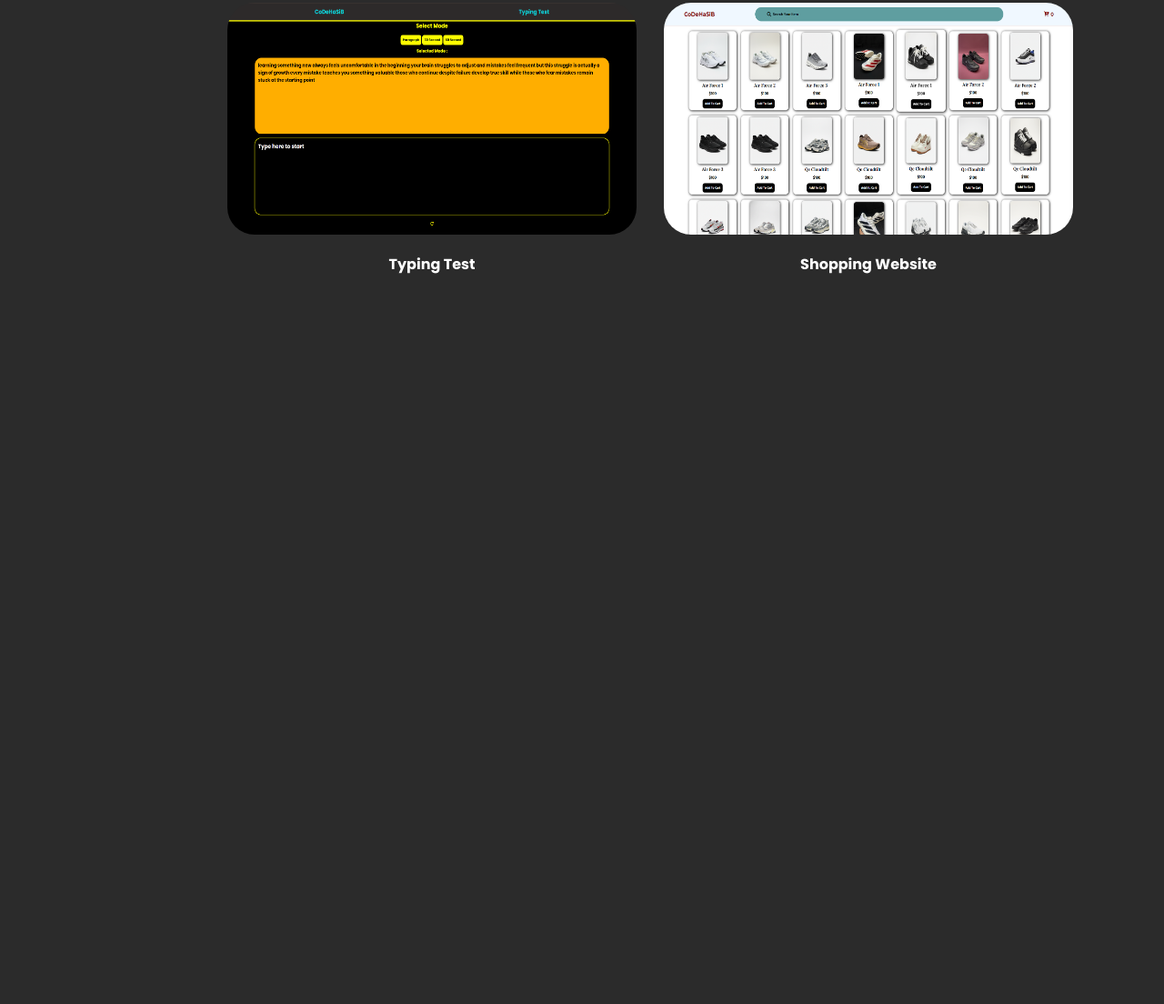
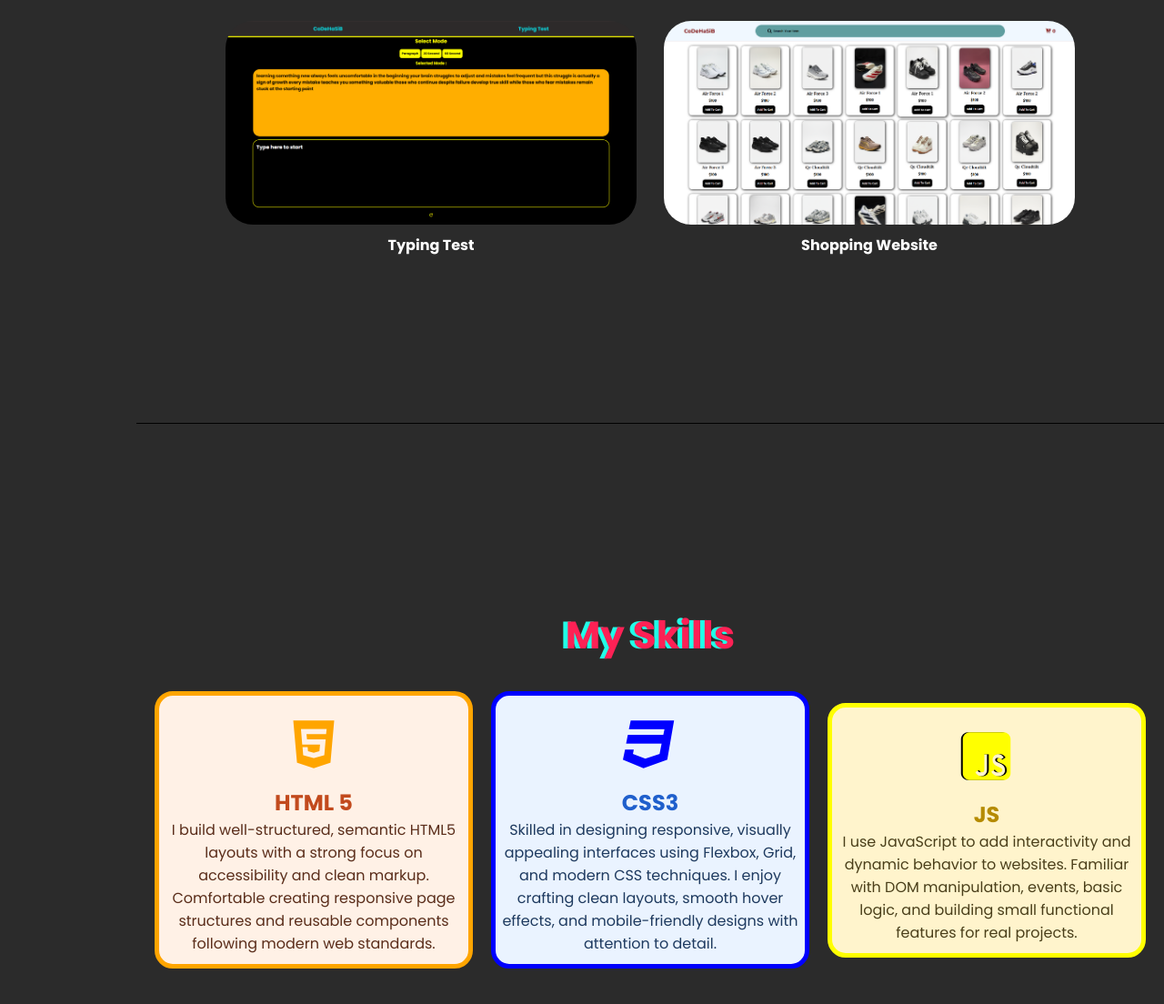
Before and after one commit to codeHasib/simple-portfolio, a plain HTML site: page index.html in a window 1280 px wide. Shown: the part 1134-2238 px from the top of the page at 91% size. Before the commit the page ends 1600 px from the top, so only its background shows below. Drawn offline with Linux system fonts and the light colour scheme.

Commit message:
git hub linked with icon responsive design is also done for mobile

```diff
--- a/index.html
+++ b/index.html
@@ -42,12 +42,13 @@
         </ul>
       </nav>
       <div class="social-icons">
-        <i class="linkdin fa-brands fa-linkedin-in"></i>
-        <i class="github fa-brands fa-github"></i>
-        <i class="youtube fa-brands fa-youtube"></i>
+        <a href="#"><i class="linkdin fa-brands fa-linkedin-in"></i></a>
+        <a href="https://github.com/codeHasib" target="_blank"><i class="github fa-brands fa-github"></i></a>
+        <a href="#"><i class="youtube fa-brands fa-youtube"></i></a>
       </div>
     </header>
     <main class="content">
+      <!-- Home Section -->
       <section id="home-section">
         <!-- Hero Section -->
         <section class="hero-section">
@@ -108,6 +109,7 @@
           </div>
         </div>
       </section>
+
       <!-- Work Section -->
       <section id="work-section">
         <div class="work-intro">
@@ -158,6 +160,48 @@
           </div>
         </div>
       </section>
+
+      <!-- Skills Section -->
+      <section id="skills-section">
+        <h2 class="skill-heading">My Skills</h2>
+        <div class="skill-info">
+          <div class="skill-cards html">
+            <div class="skill-cards-icon html">
+              <i class="fa-brands fa-html5"></i>
+            </div>
+            <h3 class="skill-card-title html">HTML 5</h3>
+            <p class="skill-card-des html">
+              I build well-structured, semantic HTML5 layouts with a strong
+              focus on accessibility and clean markup. Comfortable creating
+              responsive page structures and reusable components following
+              modern web standards.
+            </p>
+          </div>
+          <div class="skill-cards css">
+            <div class="skill-cards-icon css">
+              <i class="fa-brands fa-css3"></i>
+            </div>
+            <h3 class="skill-card-title css">CSS3</h3>
+            <p class="skill-card-des css">
+              Skilled in designing responsive, visually appealing interfaces
+              using Flexbox, Grid, and modern CSS techniques. I enjoy crafting
+              clean layouts, smooth hover effects, and mobile-friendly designs
+              with attention to detail.
+            </p>
+          </div>
+          <div class="skill-cards js">
+            <div class="skill-cards-icon js">
+              <i class="fa-brands fa-square-js"></i>
+            </div>
+            <h3 class="skill-card-title js">JS</h3>
+            <p class="skill-card-des js">
+              I use JavaScript to add interactivity and dynamic behavior to
+              websites. Familiar with DOM manipulation, events, basic logic, and
+              building small functional features for real projects.
+            </p>
+          </div>
+        </div>
+      </section>
     </main>
 
     <script src="script.js"></script>
--- a/style.css
+++ b/style.css
@@ -3,6 +3,7 @@
   padding: 0;
   font-family: "poppins", sans-serif;
   box-sizing: border-box;
+  user-select: none;
 }
 
 body {
@@ -103,15 +104,15 @@ header {
   align-items: center;
   justify-content: center;
   gap: 10px;
+}
+
+.social-icons a {
+  transition: 0.3s ease;
+  cursor: pointer;
   color: white;
 }
 
-.social-icons i {
-  transition: 0.3s ease;
-  cursor: pointer;
-}
-
-.social-icons i:hover {
+.social-icons a:hover {
   transform: rotate(360deg);
 }
 
@@ -132,7 +133,7 @@ header {
       "header"
       "content";
     overflow-x: hidden;
-    }
+  }
 
   header {
     top: 0;
@@ -140,11 +141,12 @@ header {
     z-index: 999999;
     width: 100%;
     height: 100%;
-    position: sticky;
+    position: relative;
     padding: 10px;
     flex-direction: column;
     justify-content: center;
     align-items: center;
+    background-color: #000000;
   }
 
   .brand {
@@ -152,7 +154,6 @@ header {
     width: 80%;
     display: flex;
     flex-direction: column;
-    background-color: #2b2b2b00;
   }
 
   .logo {
@@ -174,7 +175,7 @@ header {
     font-size: 24px;
     top: 0;
     right: 0;
-    position: absolute;
+    position: fixed;
     margin: 10px 30px;
     transition: 0.3s ease-in;
   }
@@ -184,7 +185,7 @@ header {
     right: -400px;
     height: 100%;
     width: calc(100% - 50%);
-    position: absolute;
+    position: fixed;
     transition: 0.3s ease-in;
     background-color: #fd2155;
   }
@@ -298,6 +299,16 @@ header {
   color: white;
 }
 
+/* Home Design For Mobiles */
+
+@media screen and (max-width: 768px) {
+  #home-section {
+    height: 100vh;
+  }
+}
+
+
+
 /* Hero Contact Button Pop-Up Design */
 
 .hero-contact-popup {
@@ -407,7 +418,7 @@ header {
 /* Work-Section Design */
 
 #work-section {
-  height: 100vh;
+  min-height: 100vh;
   width: 100%;
   display: flex;
   flex-direction: column;
@@ -416,6 +427,7 @@ header {
   color: white;
   text-align: center;
   gap: 50px;
+  border-bottom: 1px solid black;
 }
 
 .work-subheading {
@@ -435,7 +447,7 @@ header {
 
 .work-box {
   width: 100%;
-  height: 300px;
+  height: 65%;
   display: flex;
   align-items: center;
   justify-content: center;
@@ -444,14 +456,14 @@ header {
 }
 
 .workCard {
-  height: 100%;
-  width: 450px;
+  height: 50%;
+  width: 40%;
   border-radius: 30px;
   display: flex;
   flex-direction: column;
   align-items: center;
   justify-content: center;
-  gap: 20px;
+  gap: 10px;
 }
 
 .workCard img {
@@ -515,8 +527,13 @@ header {
 /* Work Section Design For Mobile */
 
 @media screen and (max-width: 768px) {
+
+  #work-section {
+    height: 100vh;
+  }
+
   .work-heading {
-    font-size: 50px;
+    font-size: 30px;
   }
 
   .work-subheading {
@@ -526,5 +543,142 @@ header {
 
   .workCard {
     width: 80vw;
+    height: 30%;
   }
 }
+
+/* Skill Section Design */
+
+#skills-section {
+  height: 100vh;
+  width: 100%;
+  display: flex;
+  flex-direction: column;
+  align-items: center;
+  justify-content: center;
+  gap: 30px;
+  text-align: center;
+  padding: 0px 20px;
+}
+
+#skills-section .skill-heading {
+  font-size: 42px;
+  color: #fd2155;
+  text-shadow: -5px 0px 0px #21fde7;
+}
+
+.skill-info {
+  display: flex;
+  flex-wrap: wrap;
+  align-items: center;
+  justify-content: center;
+  gap: 20px;
+}
+
+.skill-cards {
+  width: 350px;
+}
+
+.skill-cards.html {
+  background-color: #fff1e6;
+  padding: 10px 5px;
+  border: 5px solid orange;
+  border-radius: 20px;
+  transition: 0.3s ease;
+}
+
+.skill-cards-icon.html {
+  color: orange;
+  font-size: 60px;
+}
+
+.skill-cards.html h3 {
+  color: #c24a1d;
+  font-size: 24px;
+}
+
+.skill-cards.html p {
+  color: #5a2d1a;
+}
+
+.skill-cards.html:hover {
+  box-shadow: 5px 2px 5px orange;
+  transform: scale(1.01);
+}
+
+.skill-cards.css {
+  background-color: #eaf3ff;
+  padding: 10px 5px;
+  border: 5px solid blue;
+  border-radius: 20px;
+  transition: 0.3s ease;
+}
+
+.skill-cards-icon.css {
+  color: blue;
+  font-size: 60px;
+}
+
+.skill-cards.css h3 {
+  color: #1f5fcc;
+  font-size: 24px;
+}
+
+.skill-cards.css p {
+  color: #1e3a5f;
+}
+
+.skill-cards.css:hover {
+  box-shadow: 5px 2px 5px blue;
+  transform: scale(1.01);
+}
+
+.skill-cards.js {
+  background-color: #fff4cc;
+  padding: 10px 5px;
+  border: 5px solid yellow;
+  border-radius: 20px;
+  transition: 0.3s ease;
+}
+
+.skill-cards-icon.js {
+  color: yellow;
+  text-shadow: -2px 0px 0px black;
+  font-size: 60px;
+}
+
+.skill-cards.js h3 {
+  color: #b58b00;
+  font-size: 24px;
+}
+
+.skill-cards.js p {
+  color: #4a3f1a;
+}
+
+.skill-cards.js:hover {
+  box-shadow: 5px 2px 5px yellow;
+  transform: scale(1.01);
+}
+
+/* Skills Section Design For Mobile */
+
+@media screen and (max-width: 768px) {
+  .skill-cards {
+    max-width: 300px;
+  }
+
+  .skill-cards-icon.html,
+  .skill-cards-icon.css,
+  .skill-cards-icon.js {
+    font-size: 20px;
+  }
+
+  .skill-cards.html h3,
+  .skill-cards.css h3,
+  .skill-cards.css h3 {
+    font-size: 16px;
+  }
+
+
+}
```
